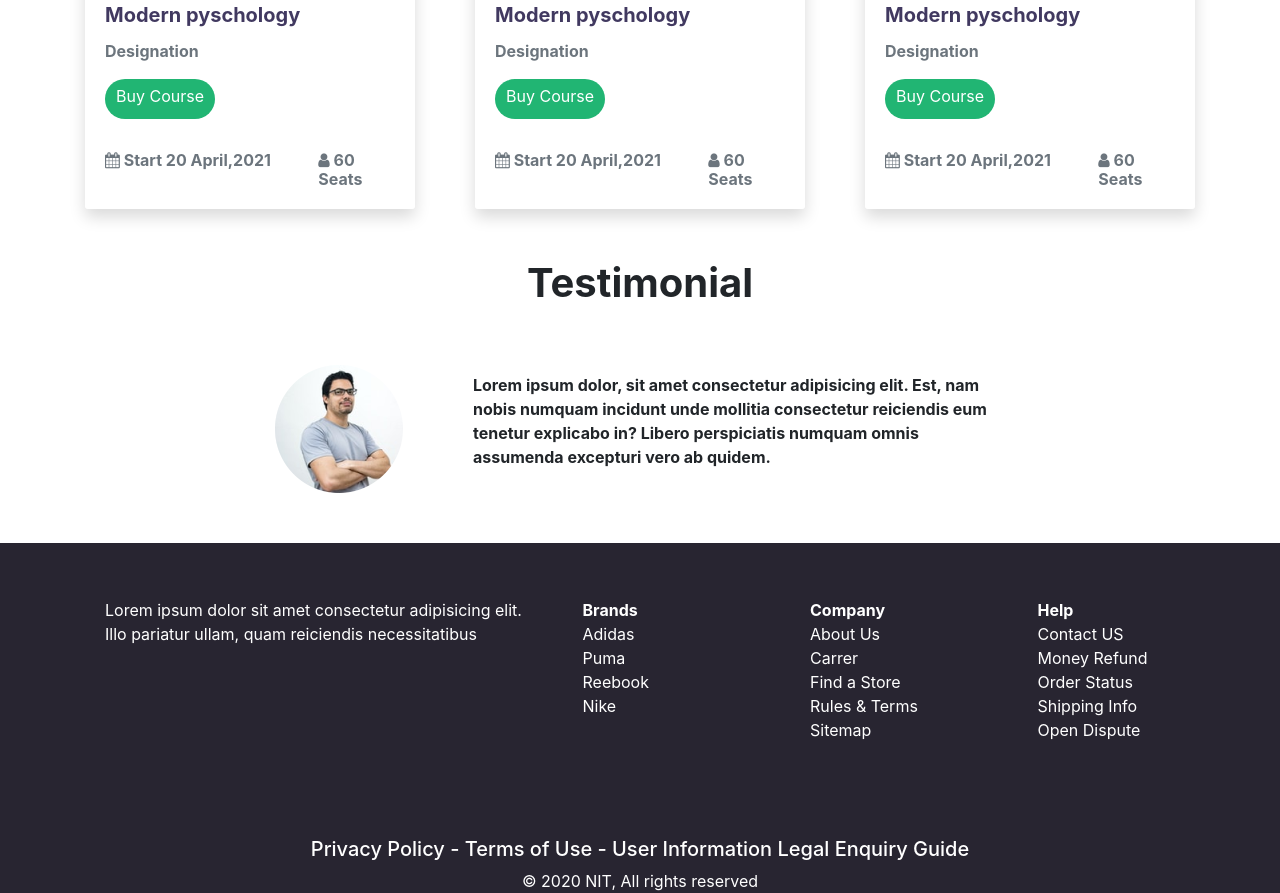
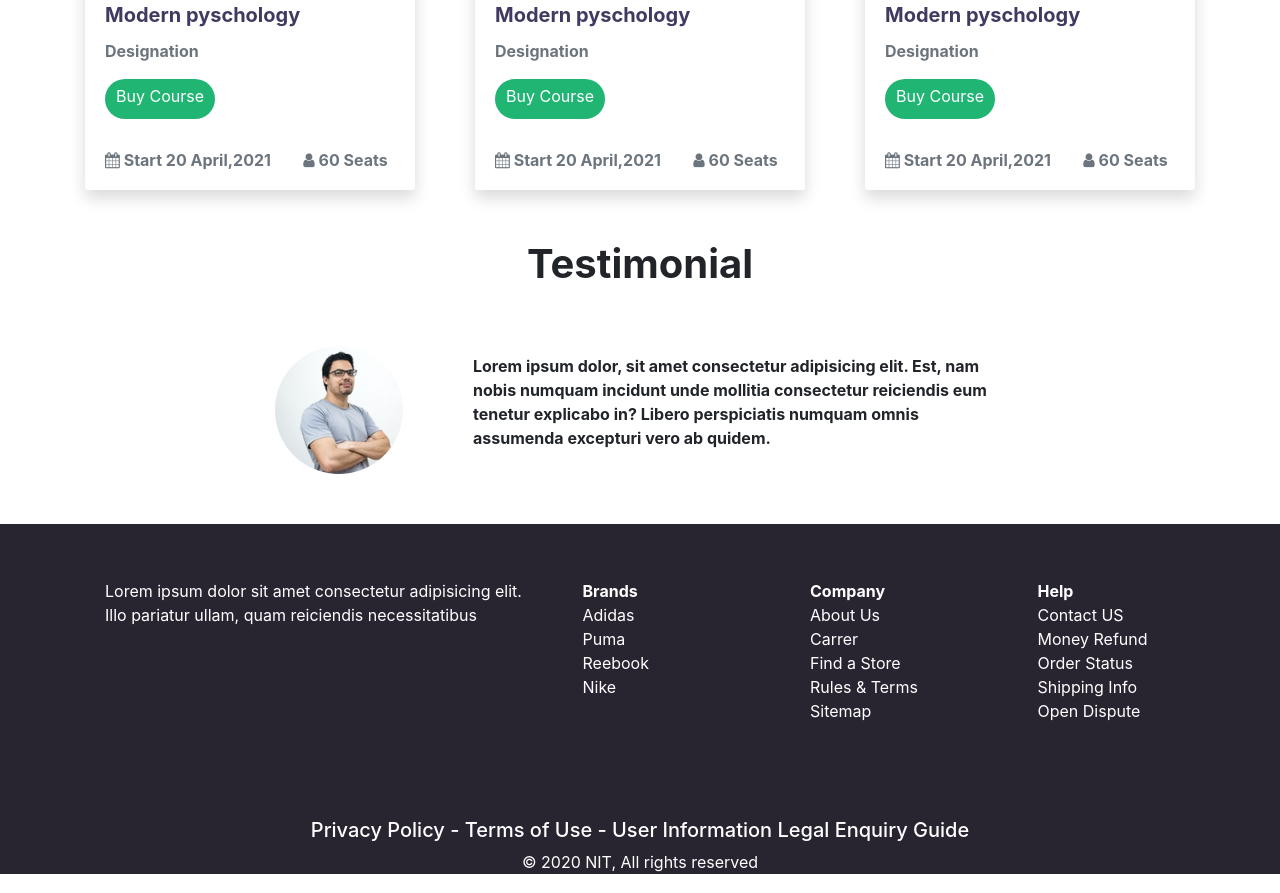
Before and after one commit to Ariful4593/e-school-website, a plain HTML site: page index.html in a window 1280 px wide. Shown: the part 1166-2059 px from the top of the page. Drawn offline with nearby package versions, Linux system fonts and the light colour scheme.

Commit message:
E-School Website

```diff
--- a/index.html
+++ b/index.html
@@ -113,7 +113,7 @@
                   <div class="col-6 col-sm-6 col-md-8">
                       <h6 class="text-muted font-weight-bold"><i class="fa fa-calendar "></i> Start 20 April,2021</h6>
                   </div>
-                  <div class="col-6 col-sm-6 col-md-4 ">
+                  <div class="col-6 col-sm-6 col-md-4 pl-0">
                     <h6 class="text-muted font-weight-bold"><i class="fa fa-user"></i>  60 Seats </h6>
                   </div>
                 </div>
@@ -133,7 +133,7 @@
                   <div class="col-6 col-sm-6 col-md-8">
                       <h6 class="text-muted font-weight-bold"><i class="fa fa-calendar "></i> Start 20 April,2021</h6>
                   </div>
-                  <div class="col-6 col-sm-6 col-md-4">
+                  <div class="col-6 col-sm-6 col-md-4 pl-0">
                     <h6 class="text-muted font-weight-bold"><i class="fa fa-user"></i>  60 Seats </h6>
                   </div>
                 </div>
@@ -153,7 +153,7 @@
                   <div class="col-6 col-sm-6 col-md-8">
                       <h6 class="text-muted font-weight-bold"><i class="fa fa-calendar "></i> Start 20 April,2021</h6>
                   </div>
-                  <div class="col-6 col-sm-6 col-md-4">
+                  <div class="col-6 col-sm-6 col-md-4 pl-0">
                     <h6 class="text-muted font-weight-bold"><i class="fa fa-user"></i>  60 Seats </h6>
                   </div>
                 </div>
```
